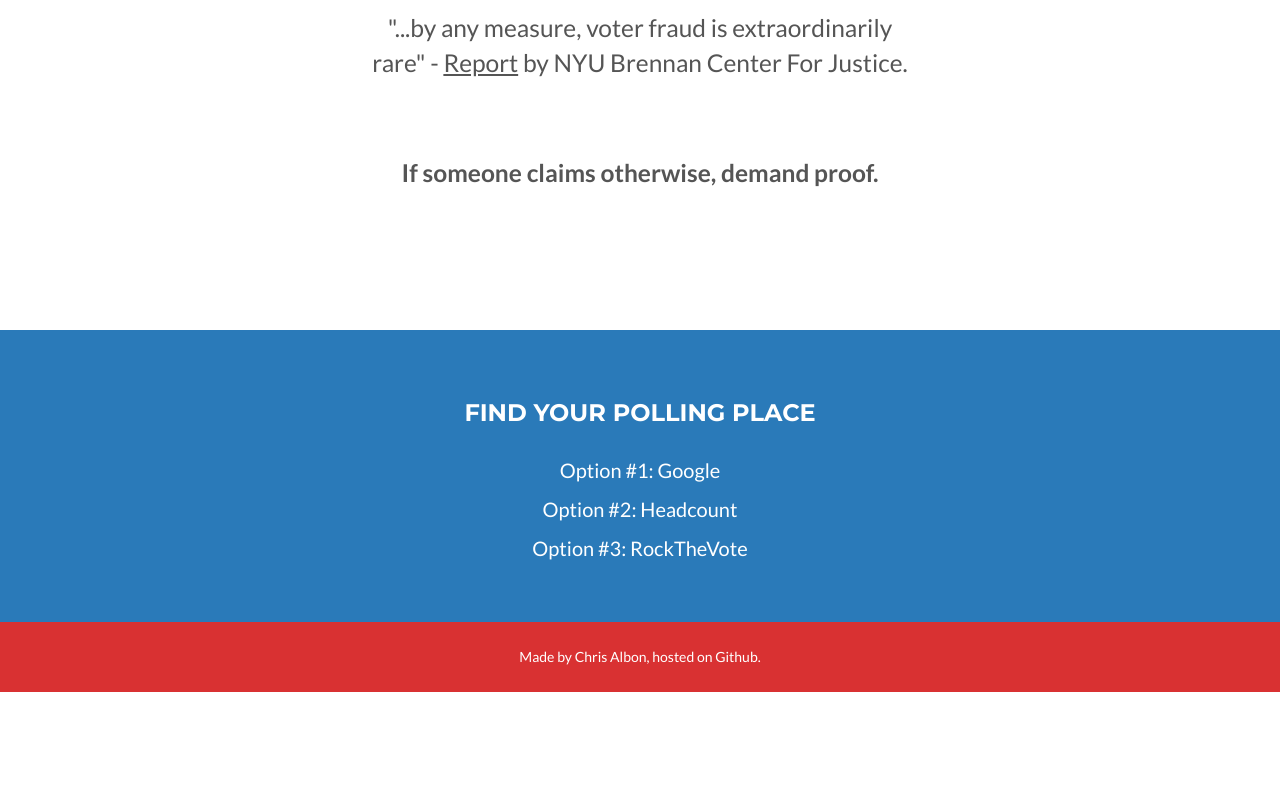
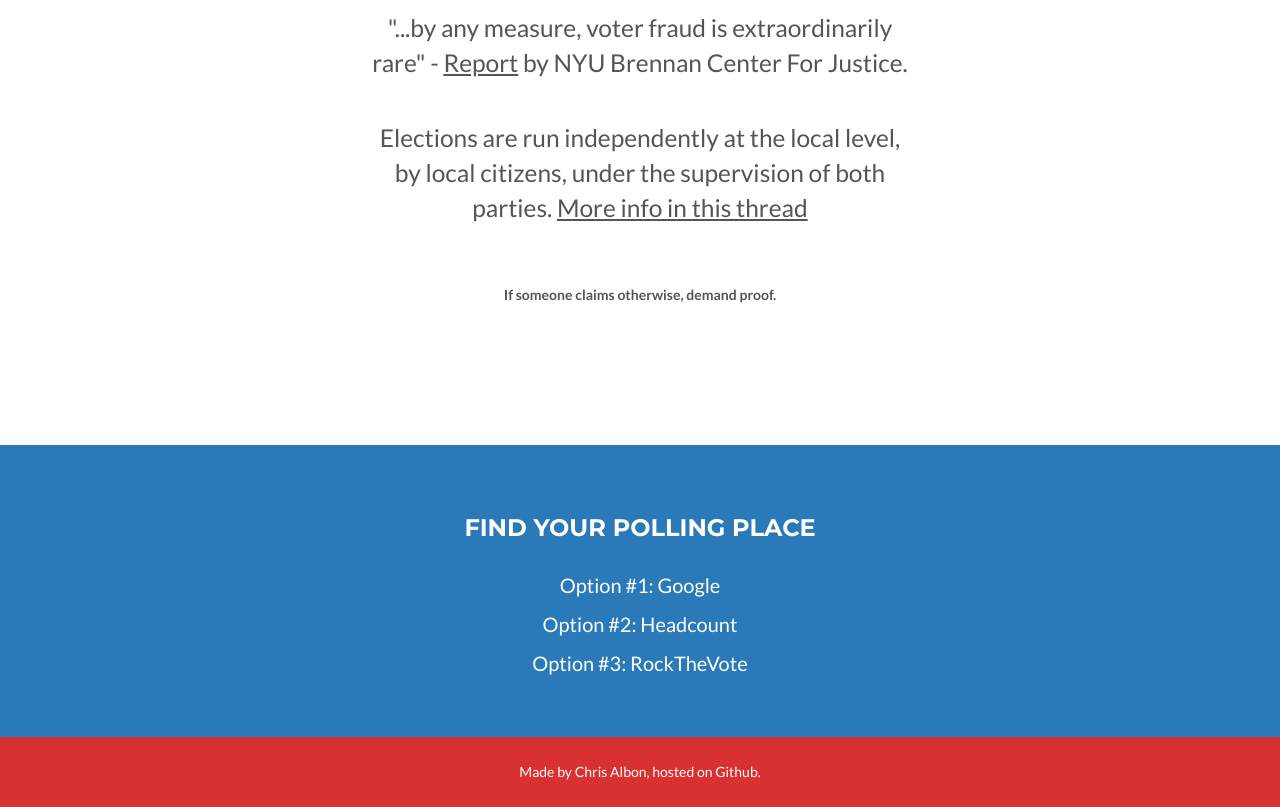
Before and after one commit to chrisalbon/istheelectionrigged.com, a website: page index.html in a window 1280 px wide. Shown: the part 920-1727 px from the top of the page. Before the commit the page ends 1612 px from the top, so only its background shows below. Drawn offline with nearby package versions, Linux system fonts and the light colour scheme.

Commit message:
added not on locality of elections

```diff
--- a/index.html
+++ b/index.html
@@ -67,6 +67,14 @@
                         <div class="row evidence">
                             <div class="col-lg-6 col-centered">
                                 <span class="skills" >"...by any measure, voter fraud is extraordinarily rare" - <a href="https://www.brennancenter.org/sites/default/files/legacy/The%20Truth%20About%20Voter%20Fraud.pdf">Report</a> by NYU Brennan Center For Justice. </span>
+                            </div>
+			    </div>
+			    <div class="col-lg-6 col-centered">
+                                <span class="skills" styl>
+    Elections are run independently at the local level, by local citizens, under the
+    supervision of both parties.  <a
+    href="https://twitter.com/ashbylaw/status/787352959633981440">
+    More info in this thread </a></span>
                             </div>
                         </div>
                         <hr class="star-light">
```
